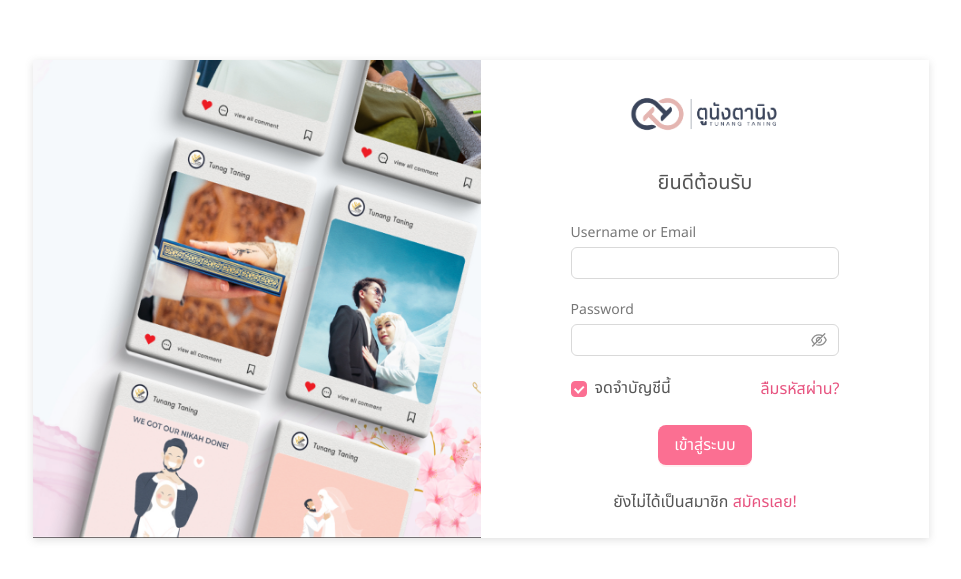
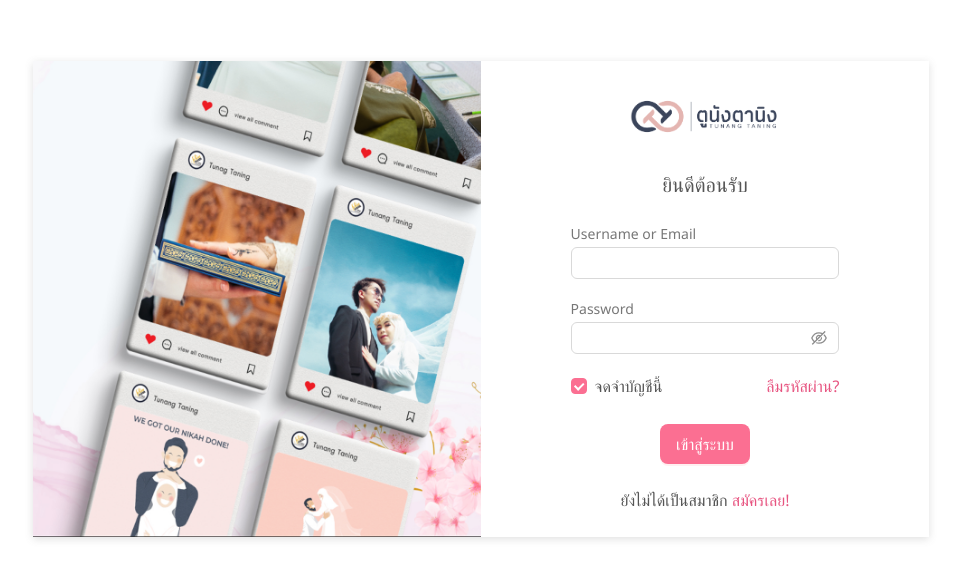
Before and after one commit to FARmer037/tunang-taning, a React (Create React App) app: page / in a window 1280 px wide. Shown: the part 101-680 px from the top of the page, without its empty margins (159-1120 px from the left). Built offline with nearby package versions, Linux system fonts and the light colour scheme.

Commit message:
add font-face

```diff
--- a/src/index.css
+++ b/src/index.css
@@ -1,12 +1,26 @@
+@font-face {
+  font-family: "NotoSansLight";
+  src: local("NotoSansLight"),
+    url("./fonts/NotoSansThai-Light.ttf") format("truetype");
+  font-weight: 300;
+}
+
+@font-face {
+  font-family: "NotoSansRegular";
+  src: local("NotoSansRegular"),
+    url("./fonts/NotoSansThai-Regular.ttf") format("truetype");
+  font-weight: 400;
+}
+
 body {
   margin: 0;
-  font-family: 'Noto Sans Thai', sans-serif;
+  font-family: "NotoSansRegular", sans-serif;
   -webkit-font-smoothing: antialiased;
   -moz-osx-font-smoothing: grayscale;
 }
 
 code {
-  font-family: source-code-pro, Menlo, Monaco, Consolas, 'Courier New',
+  font-family: source-code-pro, Menlo, Monaco, Consolas, "Courier New",
     monospace;
 }
 
@@ -16,5 +30,5 @@ code {
   box-sizing: border-box;
   font-size: 16px;
   /* font-weight: 400; */
-  font-family: 'Noto Sans Thai', sans-serif;
+  font-family: "NotoSansRegular", sans-serif;
 }
--- a/src/index.js
+++ b/src/index.js
@@ -4,6 +4,8 @@ import './index.css'
 import App from './App'
 import reportWebVitals from './reportWebVitals'
 import { BrowserRouter } from 'react-router-dom'
+import './fonts/NotoSansThai-Light.ttf'
+import './fonts/NotoSansThai-Regular.ttf'
 // import { AuthProvider } from 'react-auth-kit'
 // import { StateProvider } from './StateProvider'
 // import userReducer, { initialState } from './reducers/userReducer'
```
Also changed, not shown: src/fonts/NotoSansThai-Light.ttf (added), src/fonts/NotoSansThai-Regular.ttf (added).
